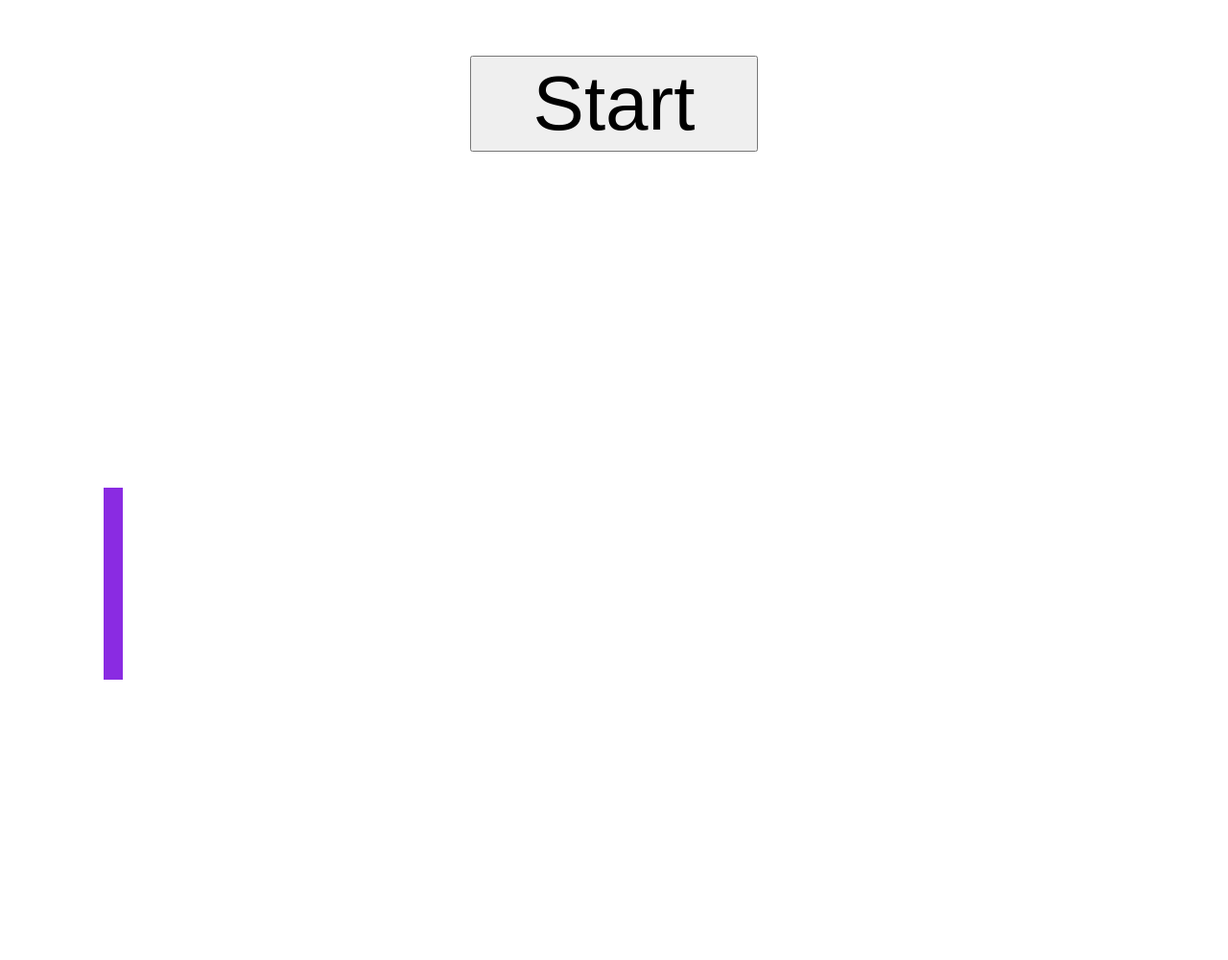
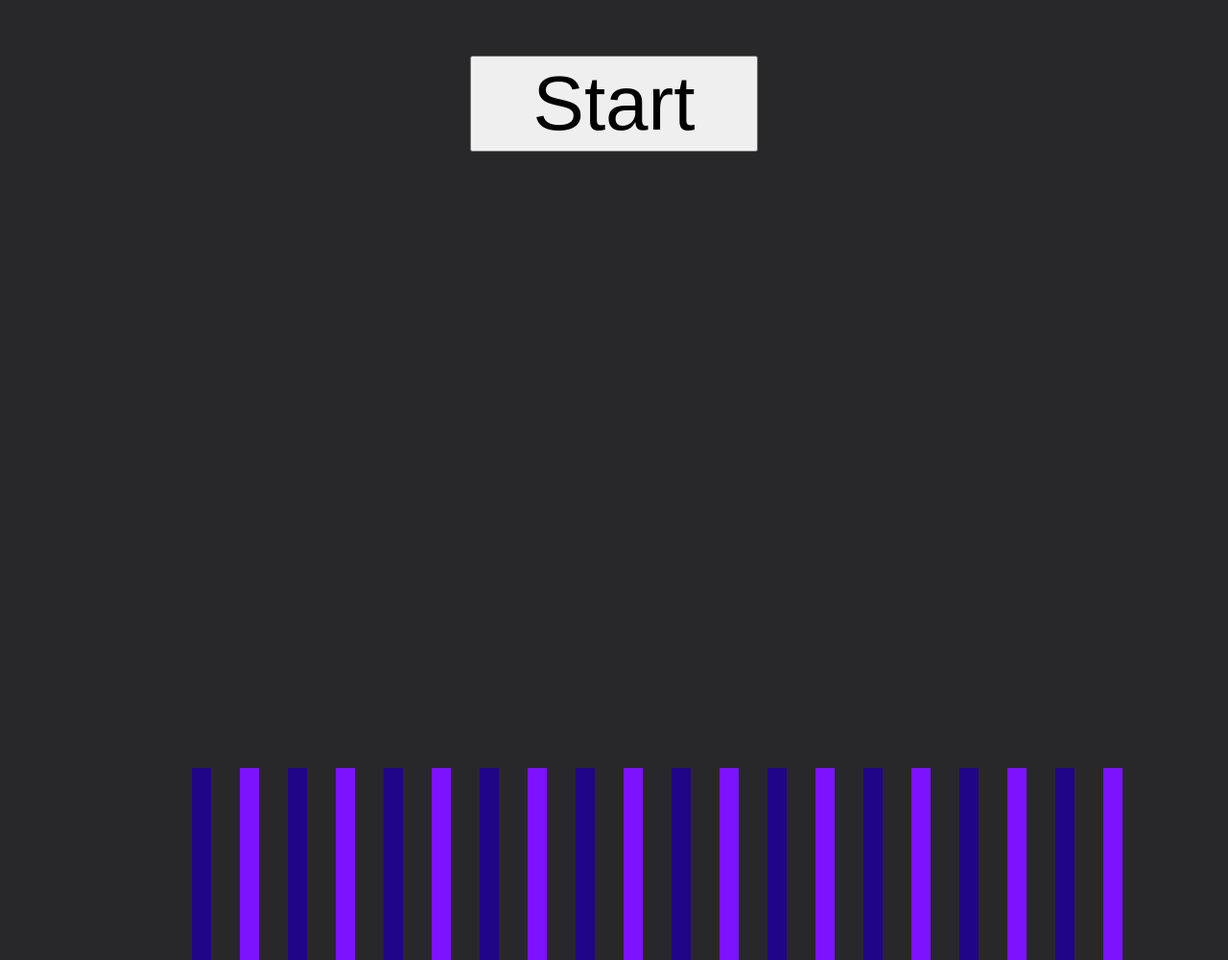
Before and after one commit to Jazzafk/music-night-program, a plain HTML site: page musicnight.html in a window 1280 px wide. Shown: the whole page at 96% size. Before the commit the page ends 800 px from the top, so only its background shows below. Drawn offline with Linux system fonts and the light colour scheme.

Commit message:
added length multipliers for bars

```diff
--- a/main.js
+++ b/main.js
@@ -39,13 +39,8 @@ if (num<26){
     var timeOut = setTimeout(()=>{
         sound((notes[num]), time[num])
 
-        if(notes[num]==0){
-            document.getElementById('bar1').style.height = (200 + 'px')
-            document.getElementById('bar1').style.transform = ('translateY(' + -200 + 'px)')
-        }else{
-            document.getElementById('bar1').style.height = ((notes[num])+ 'px') //----
-            document.getElementById('bar1').style.transform = ('translateY(' + -1*(notes[num])+ 'px)' )
-        }
+    moveBars(notes[num])
+
         num = num+1
         console.log(time[num])
         console.log('repeating')
@@ -58,6 +53,49 @@ else{
 }
 
 }
+
+var multipliers = {
+    1: 0.2,
+    2: 0.4,
+    3: 0.6,
+    4: 0.8,
+    5: 1,
+    6: 0.8,
+    7: 0.6,
+    8: 0.4,
+    9: 0.2,
+    10: 0.1,
+    11: 0.2,
+    12: 0.4,
+    13: 0.6,
+    14: 0.8,
+    15: 1,
+    16: 0.8,
+    17: 0.6,
+    18: 0.4,
+    19: 0.2,
+    20: 0.1,
+}
+
+
+
+function moveBars(baseFreq){
+
+    for (i=1; i<21; i++){
+
+        barRef= ('bar'+i)
+
+if(baseFreq==0){
+    document.getElementById(barRef).style.height = (200 + 'px')
+    document.getElementById(barRef).style.transform = ('translateY(' + -200 + 'px)')
+}else{
+    document.getElementById(barRef).style.height = ((baseFreq*multipliers[i])+ 'px') //----
+    document.getElementById(barRef).style.transform = ('translateY(' + -1*(baseFreq*multipliers[i])+ 'px)' )
+}
+    }
+
+}
+
 
 var notes = {
     1: 0,
--- a/musicnight.html
+++ b/musicnight.html
@@ -12,6 +12,27 @@
 <div id="container">
 <button id="start">Start</button>
 <div id="bar1"></div>
+<div id="bar2"></div>
+<div id="bar3"></div>
+<div id="bar4"></div>
+<div id="bar5"></div>
+<div id="bar6"></div>
+<div id="bar7"></div>
+<div id="bar8"></div>
+<div id="bar9"></div>
+<div id="bar10"></div>
+<div id="bar11"></div>
+<div id="bar12"></div>
+<div id="bar13"></div>
+<div id="bar14"></div>
+<div id="bar15"></div>
+<div id="bar16"></div>
+<div id="bar17"></div>
+<div id="bar18"></div>
+<div id="bar19"></div>
+<div id="bar20"></div>
+
+
 </div>
 
 <script src="main.js"></script>
--- a/style.css
+++ b/style.css
@@ -12,15 +12,201 @@ button{
     vertical-align: middle;
 
 }
-
+body{
+   background-color: #28282B ;
+}
 
 #bar1{
    width: 20px;
    height: 200px;
-   background-color: blueviolet;
+   background-color:#200589;
    margin: 100px;
-   position: relative;
-   top: 200px;
+   position: absolute;
+   left: 100px;
+   top: 700px;
    transition: all 0.5s;
 
+} #bar2{
+   width: 20px;
+   height: 200px;
+   background-color: #7d12ff;
+   margin: 100px;
+   position: absolute;
+   left: 150px;
+   top: 700px;
+   transition: all 0.5s;
+
+} #bar3{
+   width: 20px;
+   height: 200px;
+   background-color: #200589;
+   margin: 100px;
+   position: absolute;
+   left: 200px;
+   top: 700px;
+   transition: all 0.5s;
+
+} #bar4{
+   width: 20px;
+   height: 200px;
+   background-color: #7d12ff;
+   margin: 100px;
+   position: absolute;
+   left: 250px;
+   top: 700px;
+   transition: all 0.5s;
+
+} #bar5{
+   width: 20px;
+   height: 200px;
+   background-color:#200589;
+   margin: 100px;
+   position: absolute;
+   left: 300px;
+   top: 700px;
+   transition: all 0.5s;
+
+}  #bar6{
+   width: 20px;
+   height: 200px;
+   background-color:#7d12ff;
+   margin: 100px;
+   position: absolute;
+   left: 350px;
+   top: 700px;
+   transition: all 0.5s;
+
+}  #bar7{
+   width: 20px;
+   height: 200px;
+   background-color:#200589;
+   margin: 100px;
+   position: absolute;
+   left: 400px;
+   top: 700px;
+   transition: all 0.5s;
+}  #bar8{
+   width: 20px;
+   height: 200px;
+   background-color:#7d12ff;
+   margin: 100px;
+   position: absolute;
+   left: 450px;
+   top: 700px;
+   transition: all 0.5s;
+
+}  #bar9{
+   width: 20px;
+   height: 200px;
+   background-color:#200589;
+   margin: 100px;
+   position: absolute;
+   left: 500px;
+   top: 700px;
+   transition: all 0.5s;
+
+}  #bar10{
+   width: 20px;
+   height: 200px;
+   background-color:#7d12ff;
+   margin: 100px;
+   position: absolute;
+   left: 550px;
+   top: 700px;
+   transition: all 0.5s;
 }
+   #bar11{
+   width: 20px;
+   height: 200px;
+   background-color:#200589;
+   margin: 100px;
+   position: absolute;
+   left: 600px;
+   top: 700px;
+   transition: all 0.5s;
+}
+ #bar12{
+   width: 20px;
+   height: 200px;
+   background-color:#7d12ff;
+   margin: 100px;
+   position: absolute;
+   left: 650px;
+   top: 700px;
+   transition: all 0.5s;
+}
+#bar13{
+   width: 20px;
+   height: 200px;
+   background-color:#200589;
+   margin: 100px;
+   position: absolute;
+   left: 700px;
+   top: 700px;
+   transition: all 0.5s;
+}
+#bar14{
+   width: 20px;
+   height: 200px;
+   background-color:#7d12ff;
+   margin: 100px;
+   position: absolute;
+   left: 750px;
+   top: 700px;
+   transition: all 0.5s;
+}
+#bar15{
+   width: 20px;
+   height: 200px;
+   background-color:#200589;
+   margin: 100px;
+   position: absolute;
+   left: 800px;
+   top: 700px;
+   transition: all 0.5s;
+}  #bar16{
+   width: 20px;
+   height: 200px;
+   background-color:#7d12ff;
+   margin: 100px;
+   position: absolute;
+   left: 850px;
+   top: 700px;
+   transition: all 0.5s;
+}  #bar17{
+   width: 20px;
+   height: 200px;
+   background-color:#200589;
+   margin: 100px;
+   position: absolute;
+   left: 900px;
+   top: 700px;
+   transition: all 0.5s;
+} #bar18{
+   width: 20px;
+   height: 200px;
+   background-color:#7d12ff;
+   margin: 100px;
+   position: absolute;
+   left: 950px;
+   top: 700px;
+   transition: all 0.5s;
+} #bar19{
+   width: 20px;
+   height: 200px;
+   background-color:#200589;
+   margin: 100px;
+   position: absolute;
+   left: 1000px;
+   top: 700px;
+   transition: all 0.5s;
+}  #bar20{
+   width: 20px;
+   height: 200px;
+   background-color:#7d12ff;
+   margin: 100px;
+   position: absolute;
+   left: 1050px;
+   top: 700px;
+   transition: all 0.5s;
+}
```
